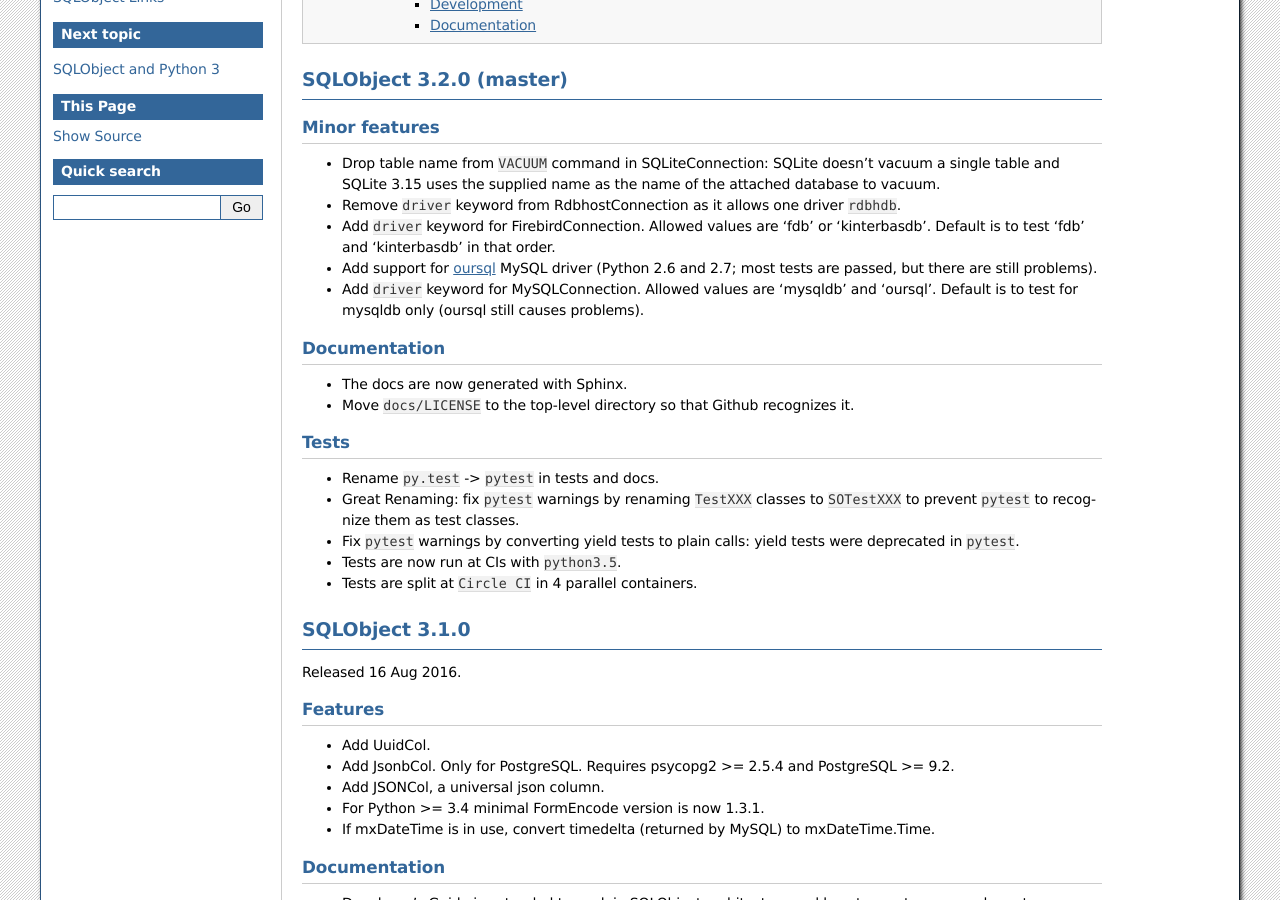
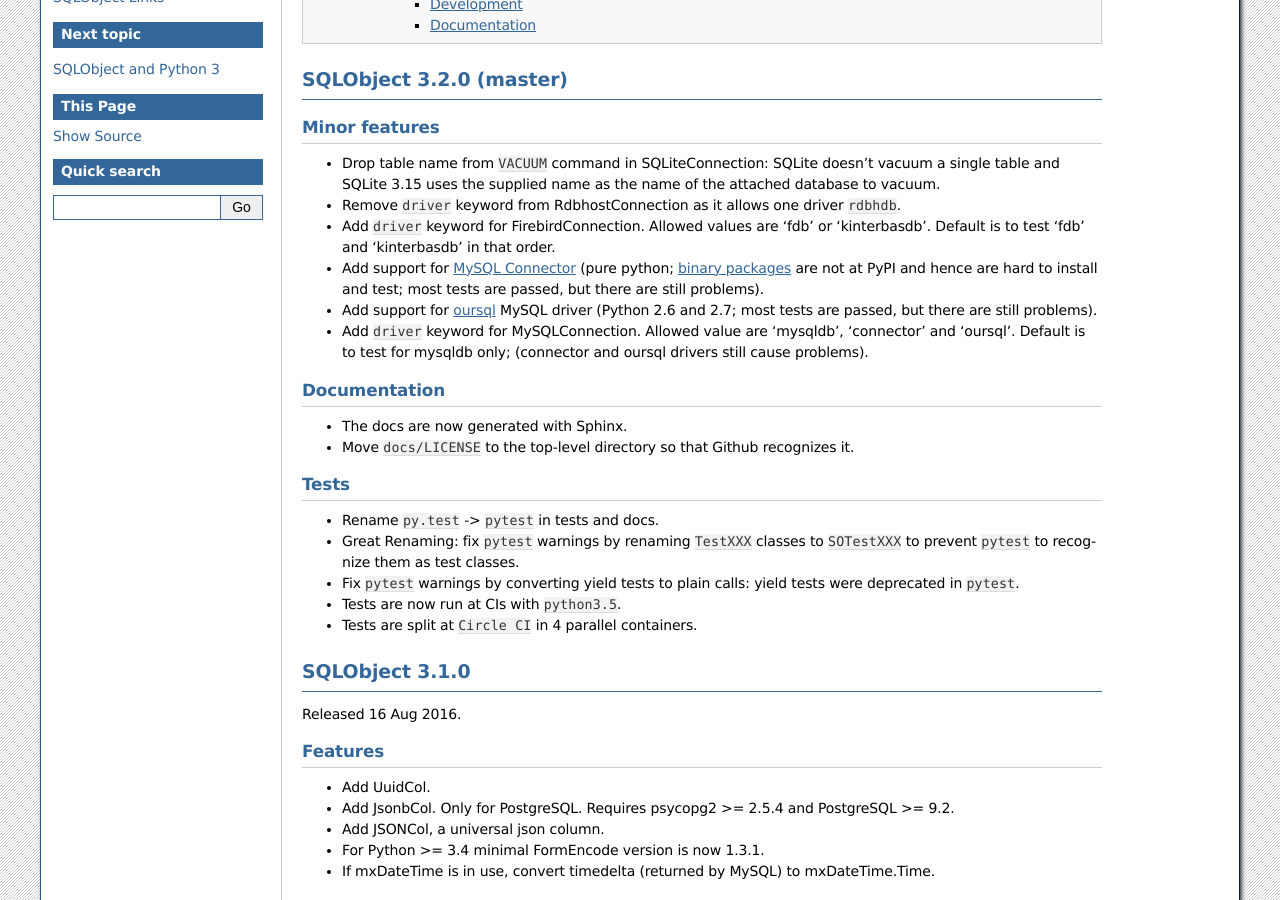
Before and after one commit to sqlobject/sqlobject, a Sphinx documentation site: the page built from docs/News.rst, in a window 1280 px wide and 900 px high, scrolled down 421 px. Built offline with Sphinx 7.4.7, drawn with Linux system fonts in a browser that asks for light colours.

Commit message:
Add support for mysql-connector

```diff
--- a/docs/News.rst
+++ b/docs/News.rst
@@ -13,30 +13,38 @@
 Minor features
 --------------
 
-* Drop table name from ``VACUUM`` command in SQLiteConnection:
-  SQLite doesn't vacuum a single table and SQLite 3.15 uses the supplied name
-  as the name of the attached database to vacuum.
+* Drop table name from ``VACUUM`` command in SQLiteConnection: SQLite
+  doesn't vacuum a single table and SQLite 3.15 uses the supplied name as
+  the name of the attached database to vacuum.
 
 * Remove ``driver`` keyword from RdbhostConnection as it allows one driver
   ``rdbhdb``.
 
-* Add ``driver`` keyword for FirebirdConnection. Allowed values are 'fdb' or
-  'kinterbasdb'. Default is to test 'fdb' and 'kinterbasdb' in that order.
+* Add ``driver`` keyword for FirebirdConnection. Allowed values are 'fdb'
+  or 'kinterbasdb'. Default is to test 'fdb' and 'kinterbasdb' in that
+  order.
+
+* Add support for `MySQL Connector
+  <https://pypi.python.org/pypi/mysql-connector>`_ (pure python; `binary
+  packages <https://dev.mysql.com/doc/connector-python/en/>`_ are not at
+  PyPI and hence are hard to install and test; most tests are passed, but
+  there are still problems).
 
 * Add support for `oursql <https://github.com/python-oursql/oursql>`_ MySQL
   driver (Python 2.6 and 2.7; most tests are passed, but there are still
   problems).
 
-* Add ``driver`` keyword for MySQLConnection. Allowed values are 'mysqldb' and
-  'oursql'. Default is to test for mysqldb only (oursql still causes problems).
+* Add ``driver`` keyword for MySQLConnection. Allowed value are 'mysqldb',
+  'connector' and 'oursql'. Default is to test for mysqldb only;
+  (connector and oursql drivers still cause problems).
 
 Documentation
 -------------
 
 * The docs are now generated with Sphinx.
 
-* Move ``docs/LICENSE`` to the top-level directory so that Github recognizes
-  it.
+* Move ``docs/LICENSE`` to the top-level directory so that Github
+  recognizes it.
 
 Tests
 -----
@@ -46,8 +54,8 @@
 * Great Renaming: fix ``pytest`` warnings by renaming ``TestXXX`` classes
   to ``SOTestXXX`` to prevent ``pytest`` to recognize them as test classes.
 
-* Fix ``pytest`` warnings by converting yield tests to plain calls:
-  yield tests were deprecated in ``pytest``.
+* Fix ``pytest`` warnings by converting yield tests to plain calls: yield
+  tests were deprecated in ``pytest``.
 
 * Tests are now run at CIs with ``python3.5``.
 
--- a/docs/TODO.rst
+++ b/docs/TODO.rst
@@ -68,8 +68,6 @@
 
 * Switch from setuptools to distribute.
 
-* MySQL Connector/Python: https://dev.mysql.com/doc/connector-python/en/
-
 * Pure Python Mysql Interface: https://github.com/nasi/MyPy
 
 * Ultramysql `for Python2 <https://github.com/esnme/ultramysql>`_ and
```
Also changed, not shown: docs/SQLObject.rst (+6 -4 lines), .travis.yml, 3 other files.
